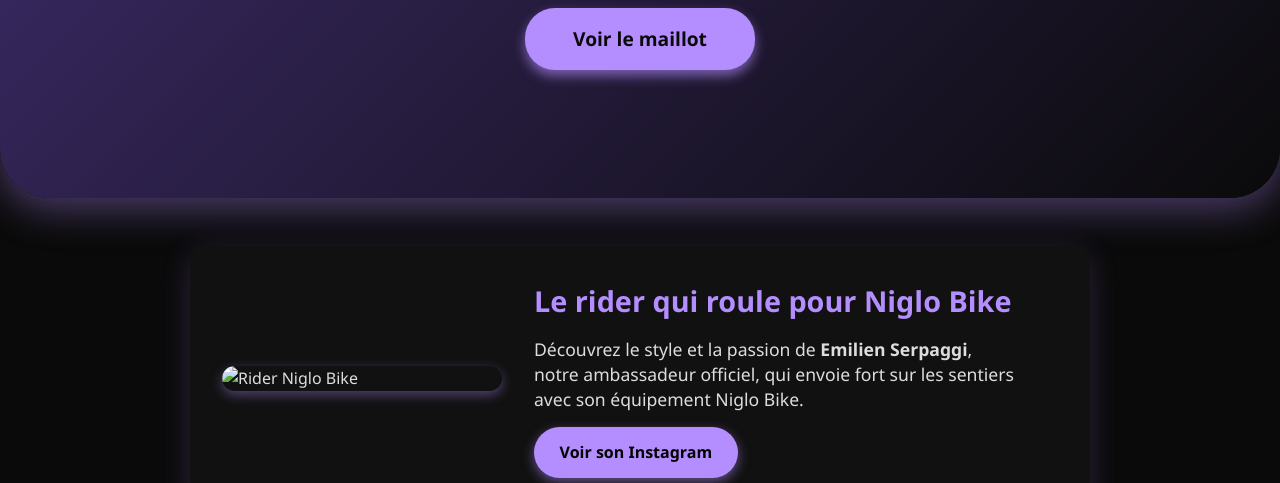
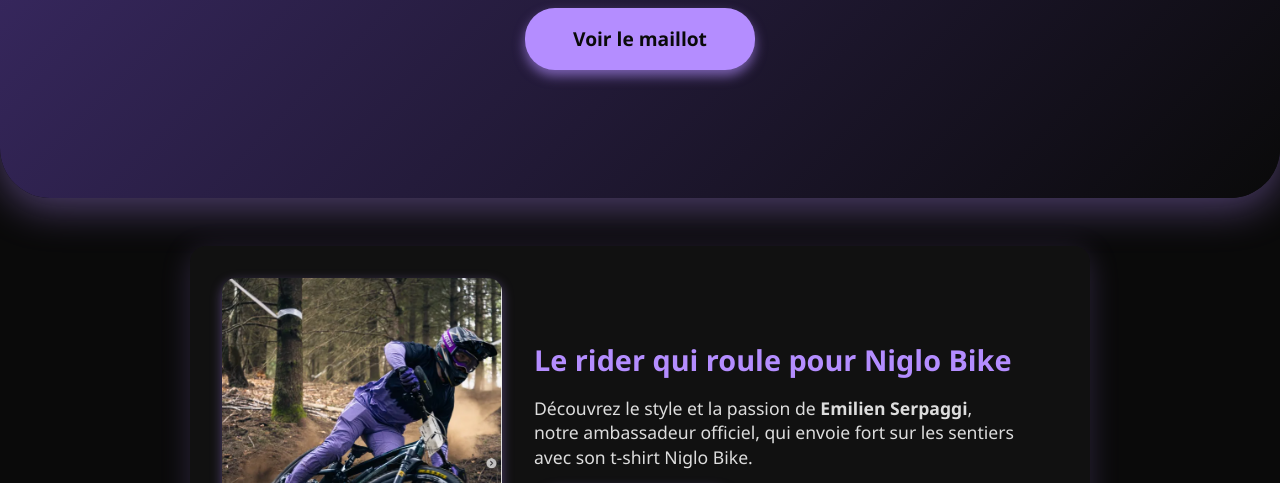
Before and after one commit to NigloBike/niglo-bike, a plain HTML site: page index.html in a window 1280 px wide. Shown: the part 266-749 px from the top of the page. Drawn offline with Linux system fonts and the light colour scheme.

Commit message:
Update index.html

```diff
--- a/index.html
+++ b/index.html
@@ -23,10 +23,10 @@
 
   <!-- Section Rider -->
   <section class="rider-section">
-    <img src="images/emilien serepaggi.png" alt="Rider Niglo Bike" />
+    <img src="images/emilien serpaggi.png" alt="Rider Niglo Bike" />
     <div class="rider-content">
       <h2>Le rider qui roule pour Niglo Bike</h2>
-      <p>Découvrez le style et la passion de <strong>Emilien Serpaggi</strong>, notre ambassadeur officiel, qui envoie fort sur les sentiers avec son équipement Niglo Bike.</p>
+      <p>Découvrez le style et la passion de <strong>Emilien Serpaggi</strong>, notre ambassadeur officiel, qui envoie fort sur les sentiers avec son t-shirt Niglo Bike.</p>
       <a href="https://www.instagram.com/emilien_serpaggi/" target="_blank" rel="noopener noreferrer" class="btn">Voir son Instagram</a>
     </div>
   </section>
```
